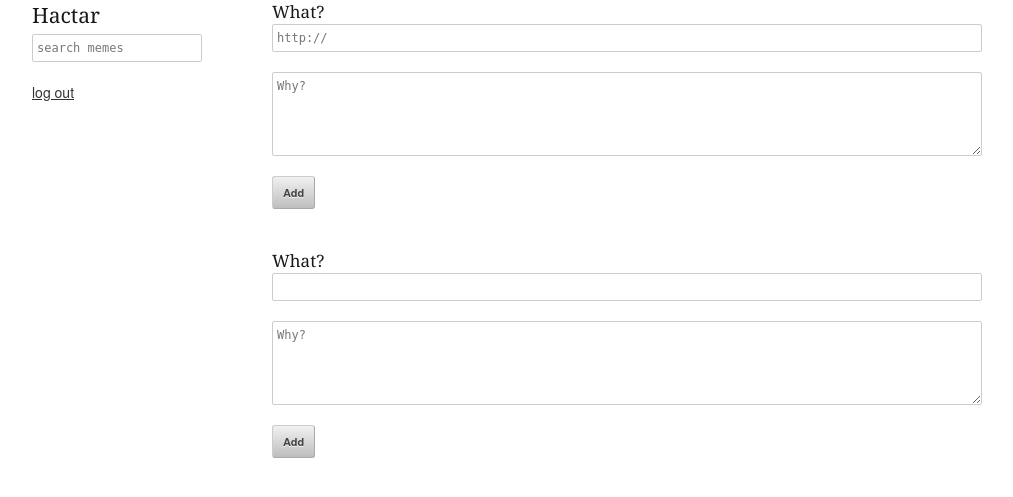
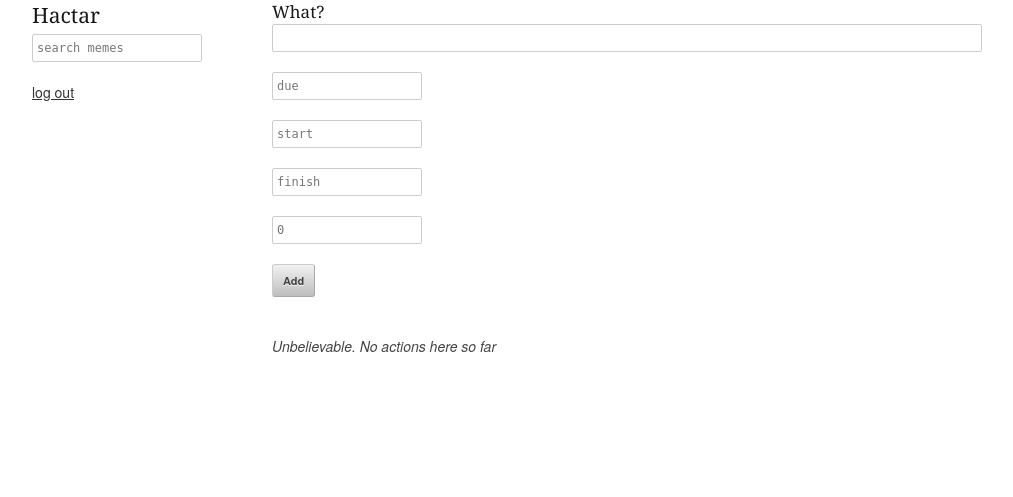
Before and after one commit to findgriffin/hactar, a Flask app: page /actions in a window 1280 px wide. Shown: the top 497 px of the page, without its empty margins (138-1151 px from the left). Run offline with Flask 2, Linux system fonts and the light colour scheme; the visitor is signed in with stand-in values (Sample User, id 1); data that the repository does not hold is empty.

Commit message:
start to implement adding actions

```diff
--- a/hactar/actions.py
+++ b/hactar/actions.py
@@ -87,9 +87,14 @@ def post_actions():
     """This is actually kind of the home page."""
     if not session.get('logged_in'):
         abort(401)
-    # TODO
+    newargs = {}
+    newargs['text'] = unicode(request.form['what'])
+    newargs['start'] = unicode(request.form['start'])
+    newargs['finish'] = unicode(request.form['finish'])
+    newargs['points'] = unicode(request.form['points'])
+
     try:
-        newaction = Action(text=text, uri=uri)
+        newaction = Action(**newargs)
         db.session.add(newaction)
         db.session.commit()
         flash('New action was successfully added')
--- a/templates/actions.html
+++ b/templates/actions.html
@@ -1,10 +1,13 @@
 {% extends "layout.html" %}
 {% block body %}
-  {% if session.logged_in and not searched %}
+  {% if session.logged_in %}
     <form action="{{ url_for('actions') }}" method="post">
         <dl><h5>What?</h5>
-        <dd><input type=text name=what id="what" style="width: 100%;" value="http://">
-        <dd><textarea name=why id="why" rows=5 style="width: 100%;">Why?</textarea>
+        <dd><input type=text name=what id="what" style="width: 100%;">
+        <dd><input type=text name=due id="due" style="width: 20%;" value="due">
+        <dd><input type=text name=start id="start" style="width: 20%;" value="start">
+        <dd><input type=text name=finish id="finish" style="width: 20%;" value="finish">
+        <dd><input type=text name=points id="points" style="width: 20%;" value="0">
         <dd><input type=submit value=Add>
       </dl>
     </form>
@@ -27,17 +30,7 @@
     <small>status: {{ action.status_code|status }} {{ action.checked|reldatetime }} </small>
     {% endif %}
   {% else %}
-    {% if session.logged_in %}
-      <form action="{{ url_for('actions') }}" method="post">
-          <dl><h5>What?</h5>
-          <dd><input type=text name=what id="what" style="width: 100%;"
-          <dd><textarea name=why id="why" rows=5 style="width: 100%;">Why?</textarea>
-          <dd><input type=submit value=Add>
-        </dl>
-      </form>
-    {% else %}
       <li><em>Unbelievable. No actions here so far</em>
-    {% endif %}
   {% endfor %}
   </ul>
 {% endblock %}
```
Also changed, not shown: hactar/models.py (+8 -9 lines).
